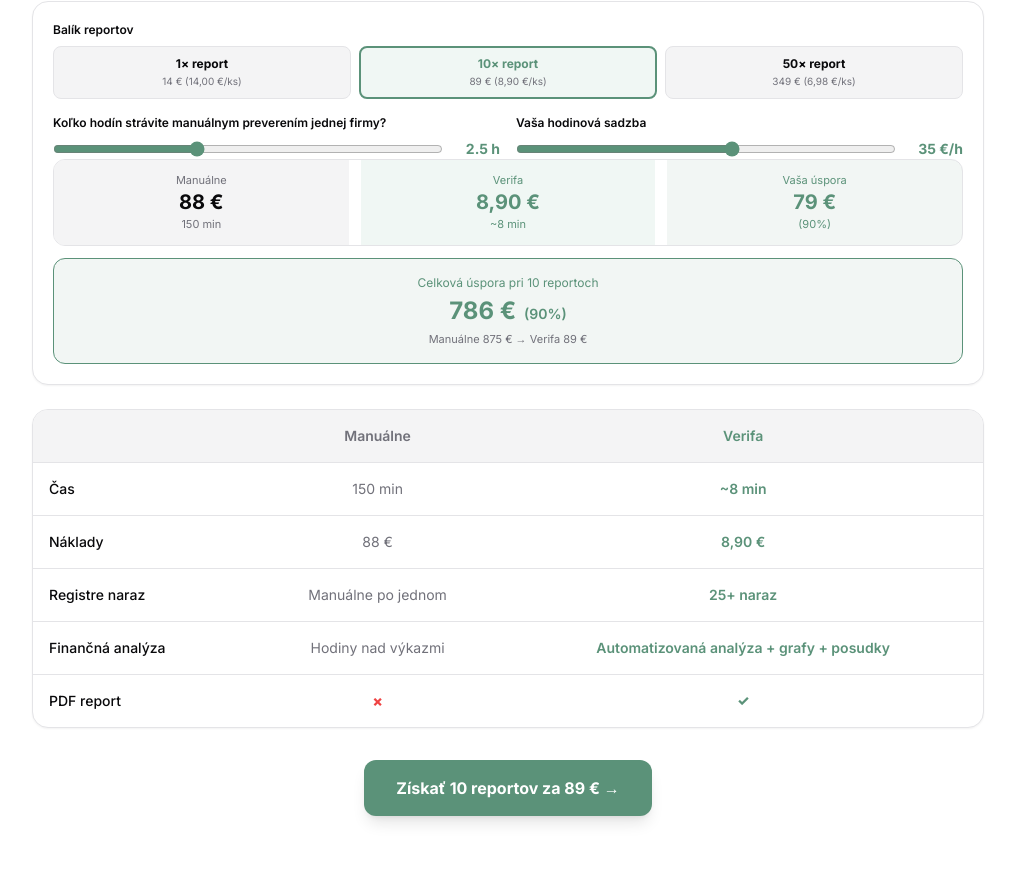
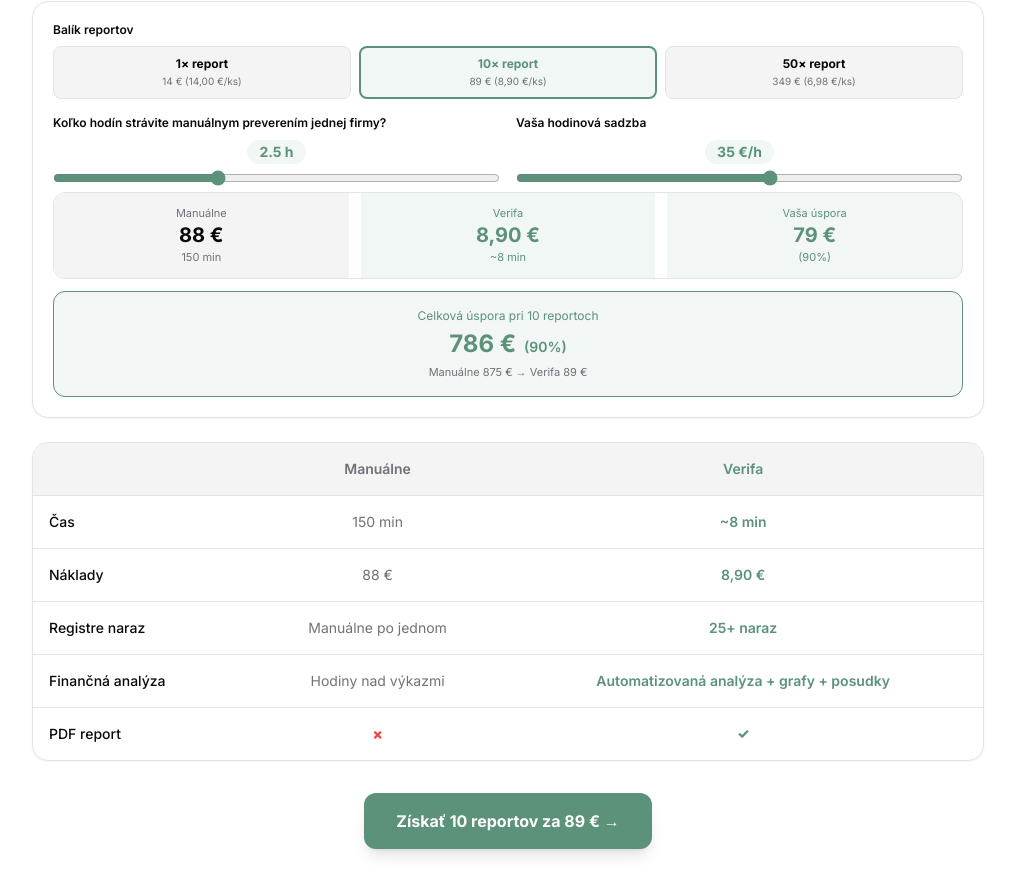
Before and after one commit to dusan02/scripta, a Next.js app in the folder frontend/: page / in a window 1280 px wide. Shown: the part 1937-2832 px from the top of the page, without its empty margins (132-1147 px from the left). Built offline with nearby package versions, Linux system fonts and the light colour scheme.

Commit message:
fix(roi): center slider values above bar as badge

```diff
--- a/frontend/src/components/landing/RoiSection.tsx
+++ b/frontend/src/components/landing/RoiSection.tsx
@@ -81,7 +81,11 @@ export default function RoiSection() {
             <label className="block text-xs font-semibold mb-2" style={{ color: "var(--text)" }}>
               {t("home.roiSliderLabel")}
             </label>
-            <div className="flex items-center gap-3">
+            <div className="text-center mb-1">
+              <span className="inline-block text-sm font-bold px-3 py-0.5 rounded-full" style={{ background: "var(--accent-light)", color: "var(--accent)" }}>
+                {hours} h
+              </span>
+            </div>
             <input
               type="range"
               min="0.5"
@@ -89,20 +93,20 @@ export default function RoiSection() {
               step="0.5"
               value={hours}
               onChange={(e) => setHours(parseFloat(e.target.value))}
-                className="flex-1"
+              className="w-full"
               style={{ accentColor: "var(--accent)" }}
             />
-              <span className="text-sm font-bold min-w-[45px] text-right" style={{ color: "var(--accent)" }}>
-                {hours} h
-              </span>
-            </div>
           </div>
 
           <div>
             <label className="block text-xs font-semibold mb-2" style={{ color: "var(--text)" }}>
               {t("home.roiHourlyRate")}
             </label>
-            <div className="flex items-center gap-3">
+            <div className="text-center mb-1">
+              <span className="inline-block text-sm font-bold px-3 py-0.5 rounded-full" style={{ background: "var(--accent-light)", color: "var(--accent)" }}>
+                {rate} €/h
+              </span>
+            </div>
             <input
               type="range"
               min="15"
@@ -110,13 +114,9 @@ export default function RoiSection() {
               step="5"
               value={rate}
               onChange={(e) => setRate(parseInt(e.target.value))}
-                className="flex-1"
+              className="w-full"
               style={{ accentColor: "var(--accent)" }}
             />
-              <span className="text-sm font-bold min-w-[55px] text-right" style={{ color: "var(--accent)" }}>
-                {rate} €/h
-              </span>
-            </div>
           </div>
         </div>
 
```
Also changed, not shown: 1 other file (tests, documents, lock files or other folders). Lines whose indentation alone changed are shown as unchanged.
